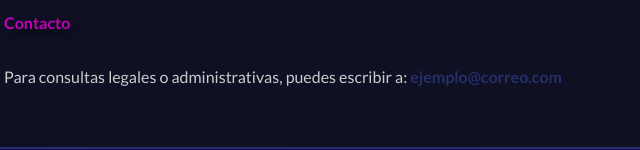
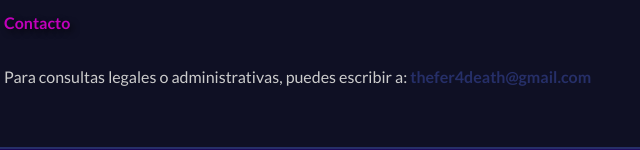
Before and after one commit to FerV-debug/Web, a plain HTML site: page legal.html in a window 1280 px wide. Shown: the part 683-833 px from the top of the page, 186-826 px from the left. Drawn offline with Linux system fonts and the light colour scheme.

Commit message:
Update legal.html

```diff
--- a/legal.html
+++ b/legal.html
@@ -24,7 +24,7 @@
         <p>El titular no se responsabiliza del mal uso del contenido, enlaces a terceros o problemas derivados de la navegación. Se reserva el derecho a modificar o eliminar contenido sin previo aviso.</p>
 
         <h3>Contacto</h3>
-        <p>Para consultas legales o administrativas, puedes escribir a: <a href="mailto:ejemplo@correo.com">ejemplo@correo.com</a></p>
+        <p>Para consultas legales o administrativas, puedes escribir a: <a href="thefer4death@gmail.com">thefer4death@gmail.com</a></p>
       </article>
       <div style="text-align:center; margin: 30px;">
   <a href="index.html" class="btn-volver" style="padding: 10px 20px; background: #aa008e; color: white; text-decoration: none; border-radius: 8px; font-weight: bold;">Volver a la página principal</a>
```
